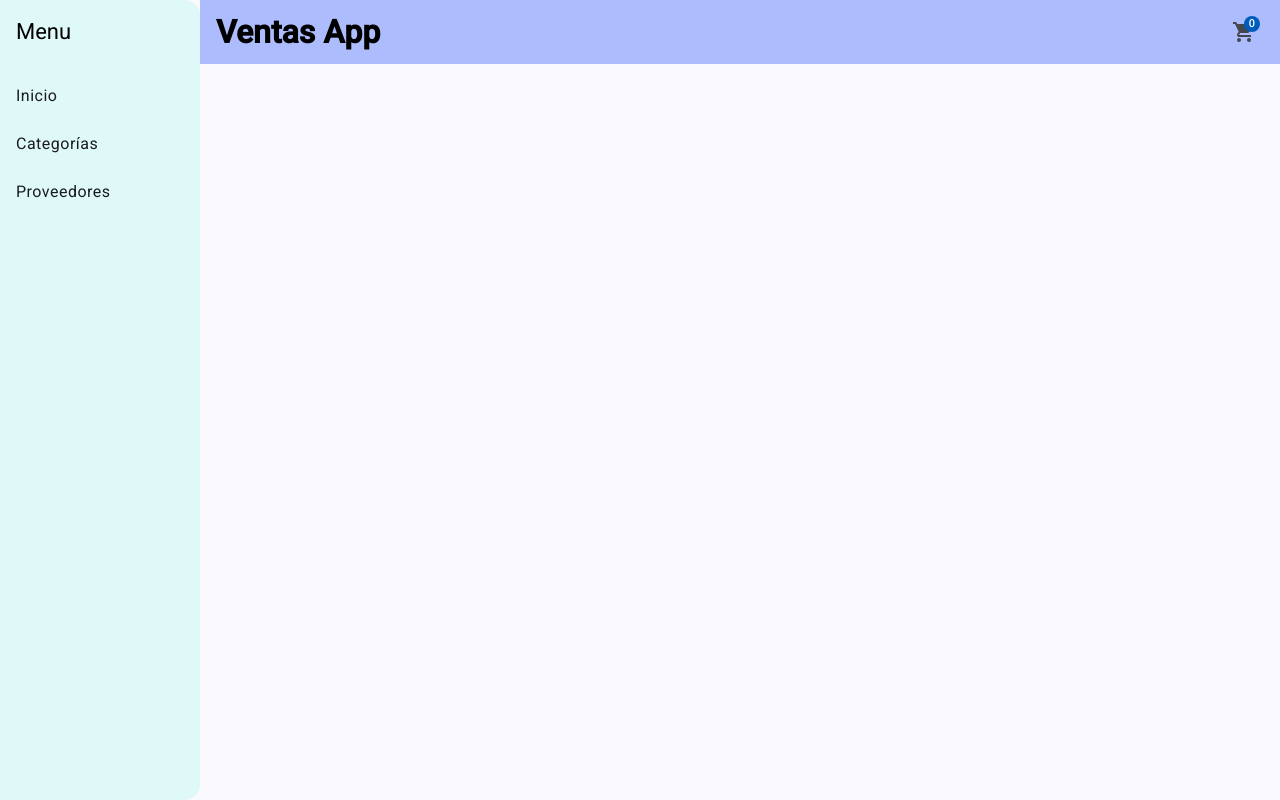
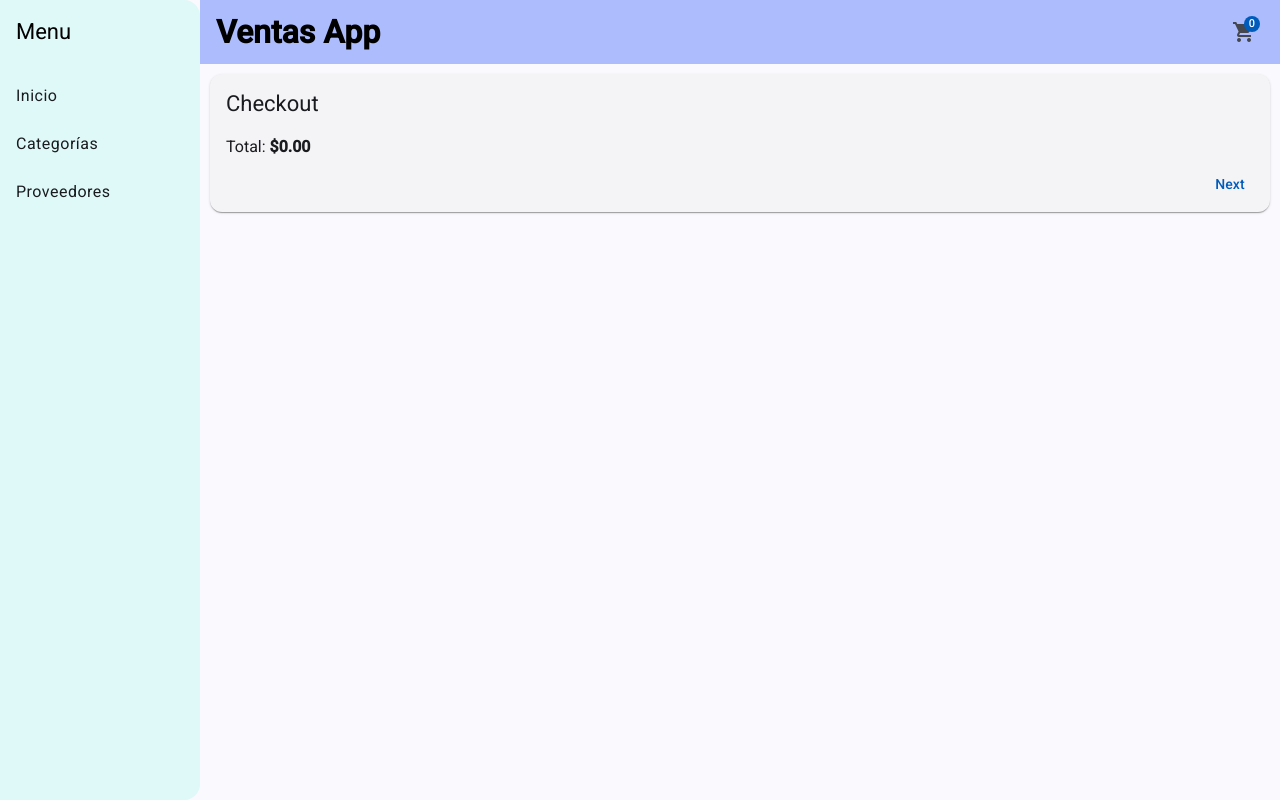
Before and after one commit to andresito87/my-sales-app, an Angular app: page /my-sales-app/checkout in a window 1280 px wide. Before the commit this address led to /my-sales-app/. Built offline with nearby package versions, Linux system fonts and the light colour scheme.

Commit message:
adding checkout component

```diff
--- a/src/app/app.routes.ts
+++ b/src/app/app.routes.ts
@@ -9,6 +9,7 @@ import { SuppliersDeleteComponent } from './suppliers/suppliers-delete/suppliers
 import { SuppliersNewComponent } from './suppliers/suppliers-new/suppliers-new.component';
 import { ProductsComponent } from './products/products.component';
 import { ProductsListComponent } from './products/products-list/products-list.component';
+import { CheckoutComponent } from './checkout/checkout.component';
 
 export const routes: Routes = [
   {
@@ -42,6 +43,10 @@ export const routes: Routes = [
     ],
   },
   {
+    path: 'checkout',
+    component: CheckoutComponent,
+  },
+  {
     path: '',
     component: ProductsComponent,
     children: [
--- /dev/null
+++ b/src/app/checkout/checkout.component.html
@@ -0,0 +1,24 @@
+<mat-card>
+  <mat-card-header>
+    <mat-card-title>Checkout</mat-card-title>
+  </mat-card-header>
+  <mat-card-content>
+    @for(item of items; track item.idProduct){
+    <div class="container center">
+      <div class="item-50">{{ item.name }}</div>
+      <div class="item-20">{{ item.unitPrice }}</div>
+      <div class="item-20">{{ item.quantity }}</div>
+      <div class="item-10">
+        <button mat-icon-button (click)="onRemoveItem(item)">
+          <mat-icon>remove</mat-icon>
+        </button>
+      </div>
+    </div>
+    }
+    <br />
+    Total: <strong>{{ cartService.total | currency }}</strong>
+  </mat-card-content>
+  <mat-card-actions align="end">
+    <button mat-button>Next</button>
+  </mat-card-actions>
+</mat-card>
--- /dev/null
+++ b/src/app/checkout/checkout.component.ts
@@ -0,0 +1,26 @@
+import { CurrencyPipe } from '@angular/common';
+import { CartItem } from '../cart.dto';
+import { MaterialModule } from '../material.module';
+import { CartService } from './../cart.service';
+import { Component, inject, OnInit } from '@angular/core';
+
+@Component({
+  selector: 'app-checkout',
+  standalone: true,
+  imports: [MaterialModule, CurrencyPipe],
+  templateUrl: './checkout.component.html',
+  styles: ``,
+})
+export class CheckoutComponent implements OnInit {
+  cartService = inject(CartService);
+  public items: CartItem[] = [];
+
+  ngOnInit(): void {
+    this.items = this.cartService.getItems();
+  }
+
+  onRemoveItem(item: CartItem) {
+    this.cartService.removeItem(item);
+    this.items = this.cartService.getItems();
+  }
+}
--- a/src/app/home/home.component.html
+++ b/src/app/home/home.component.html
@@ -27,7 +27,7 @@
       <span>Ventas App</span>
       <!--CART BUTTON-->
       <div class="width-full"></div>
-      <button mat-icon-button>
+      <button mat-icon-button [routerLink]="['/checkout']">
         <mat-icon [matBadge]="cartService.itemsInCart" matBadgeColor="warn">
           shopping_cart</mat-icon
         >
--- a/src/app/home/home.component.ts
+++ b/src/app/home/home.component.ts
@@ -10,7 +10,7 @@ import { Observable } from 'rxjs';
 import { map, shareReplay } from 'rxjs/operators';
 import { MenuComponent } from '../menu/menu.component';
 import { CategoriesComponent } from '../categories/categories.component';
-import { RouterOutlet } from '@angular/router';
+import { RouterLink, RouterOutlet } from '@angular/router';
 import { MatBadgeModule } from '@angular/material/badge';
 import { CartService } from '../cart.service';
 
@@ -30,6 +30,7 @@ import { CartService } from '../cart.service';
     CategoriesComponent,
     RouterOutlet,
     MatBadgeModule,
+    RouterLink,
   ],
 })
 export class HomeComponent {
--- a/src/environments/environment.development.ts
+++ b/src/environments/environment.development.ts
@@ -1,3 +1,3 @@
 export const environment = {
-  api: 'https://my-sales-app-fake-server-2g9fq24pb-andres-projects-3b531fe7.vercel.app/',
+  api: 'http://localhost:3000/',
 };
```
